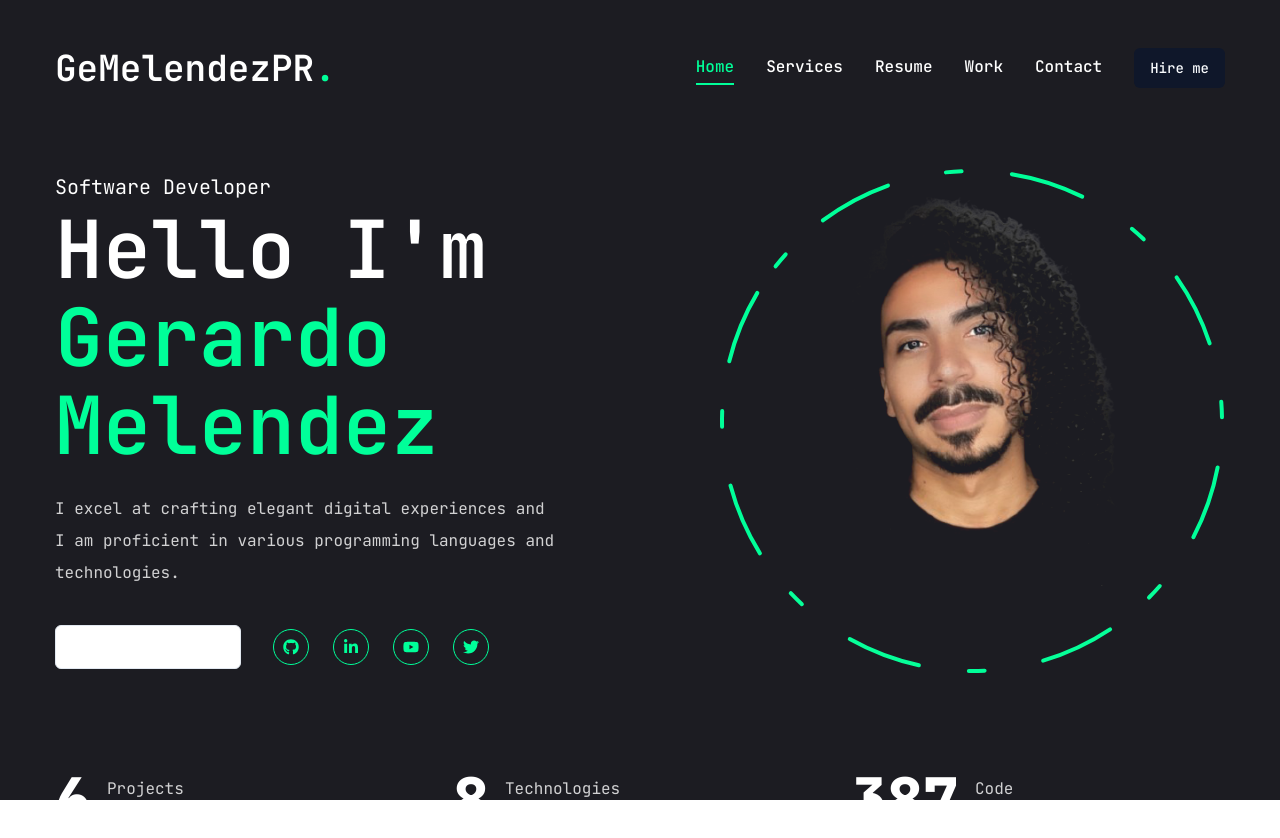
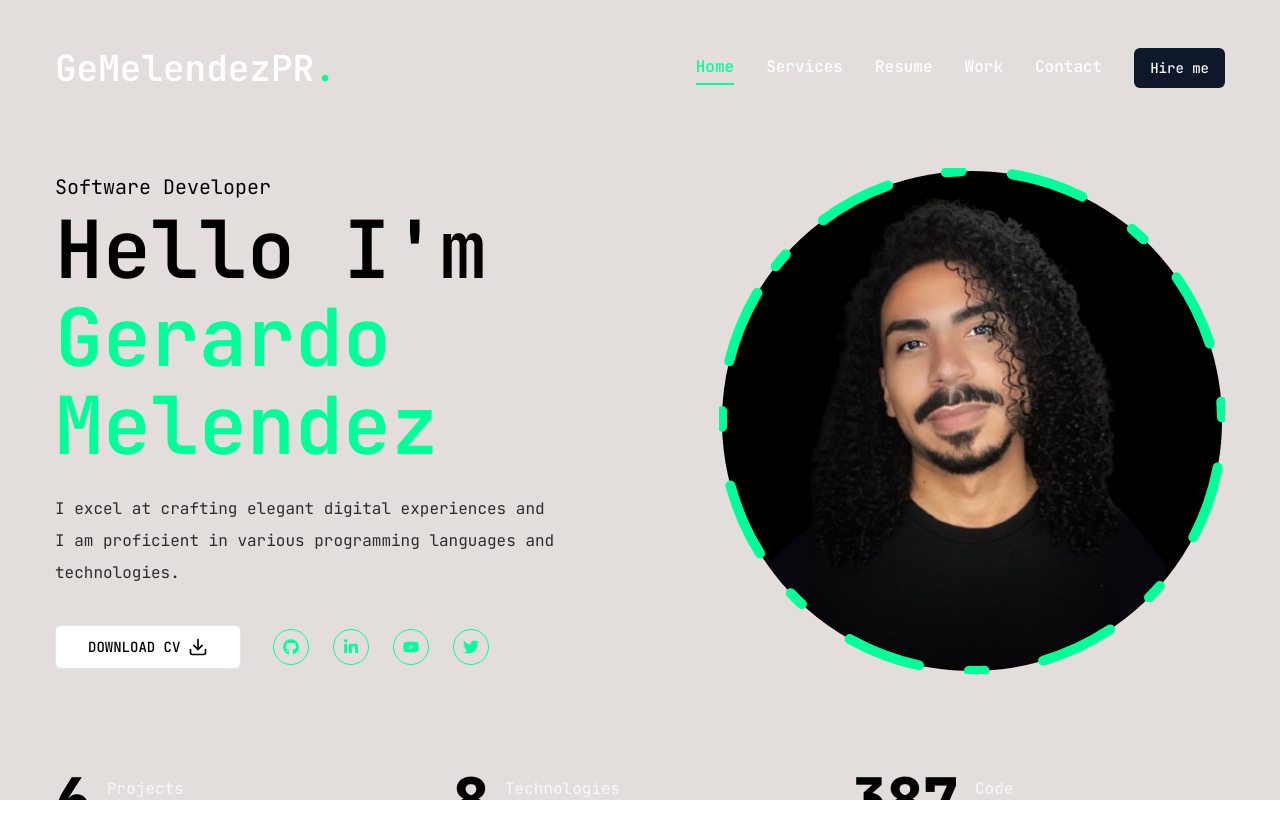
Before and after one commit to gemelendezpr/landing-page, a Next.js app: page / in a window 1280 px wide. Built offline with nearby package versions, Linux system fonts and the light colour scheme.

Commit message:
font black accents color added

```diff
--- a/app/globals.css
+++ b/app/globals.css
@@ -4,7 +4,7 @@
 
 @layer base {
   body {
-    @apply font-primary bg-primary text-white leading-loose;
+    @apply font-primary bg-primary text-black leading-loose;
   }
   .h1 {
     @apply text-[48px] xl:text-[80px] leading-[1.1] font-semibold;
@@ -16,7 +16,7 @@
     @apply text-[20px] xl:text-[24px] leading-[1.1] font-semibold;
   }
   .text-outline {
-    -webkit-text-stroke: 1px #ffffff;
+    -webkit-text-stroke: 1px #000000;
   }
 
   .text-outline-hover {
--- a/app/page.jsx
+++ b/app/page.jsx
@@ -17,7 +17,7 @@ const Home = () => {
             <h1 className="h1 mb-6">
               Hello I'm <br /> <span className="text-accent">Gerardo Melendez</span>
             </h1>
-            <p className="max-w-[500px] mb-9 text-white/80">
+            <p className="max-w-[500px] mb-9 text-black/80">
               I excel at crafting elegant digital experiences and I am
               proficient in various programming languages and technologies.
             </p>
--- a/components/Photo.jsx
+++ b/components/Photo.jsx
@@ -35,7 +35,8 @@ const Photo = () => {
         {/* circle */}
         <motion.svg
           className="w-[300px] xl:w-[506px] h-[300px] xl:h-[506px]"
-          fill="transparent"
+          // fill="transparent"
+          // fillOpacity="0.5"
           viewBox="0 0 506 506"
           xmlns="http://www.w3.org/2000/svg"
         >
@@ -44,7 +45,7 @@ const Photo = () => {
             cy="253"
             r="250"
             stroke="#00ff99"
-            strokeWidth="4"
+            strokeWidth="10"
             strokeLinecap="round"
             strokeLinejoin="round"
             initial={{ strokeDasharray: "24 10 0 0" }}
--- a/tailwind.config.js
+++ b/tailwind.config.js
@@ -24,7 +24,7 @@ module.exports = {
     },
     extend: {
       colors: {
-        primary: "#1c1c22",
+        primary: "#e3dddb",
         accent: {
           DEFAULT: "#00ff99",
           hover: "#00e187",
```
